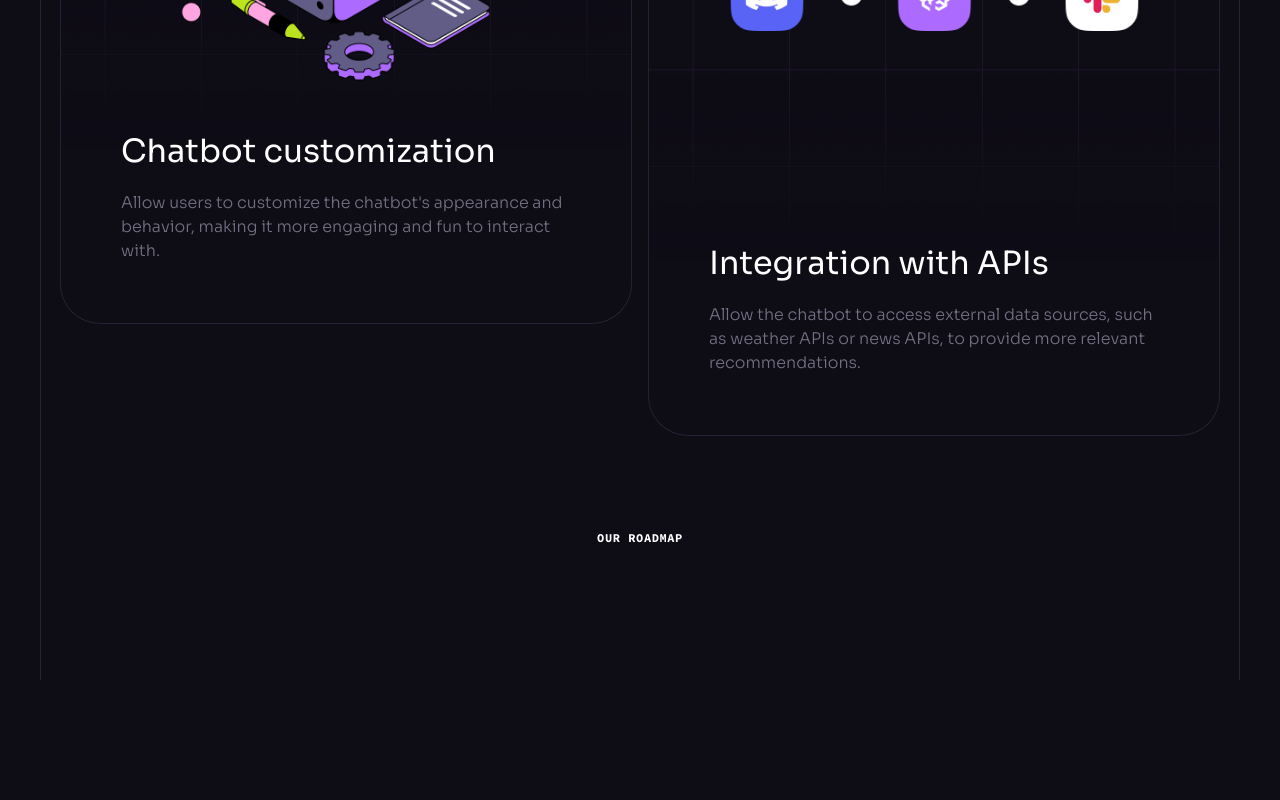
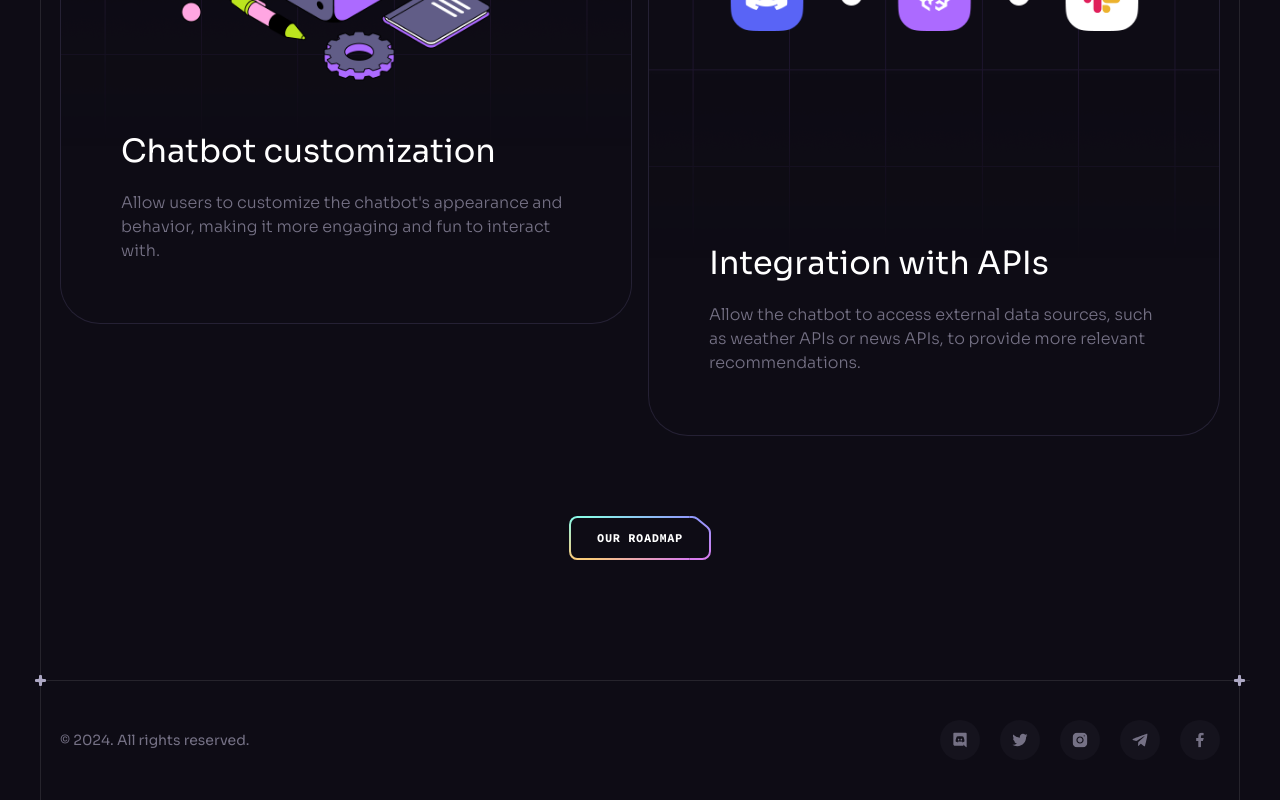
Before and after one commit to AwaisAhmad211/Brainwave, a React (Vite) app: page / in a window 1280 px wide. Shown: the part 8601-9401 px from the top of the page. Before the commit the page ends 9281 px from the top, so only its background shows below. Built offline with nearby package versions, Linux system fonts and the light colour scheme.

Commit message:
Completed

```diff
--- a/src/App.jsx
+++ b/src/App.jsx
@@ -1,6 +1,8 @@
 import Benefits from "./components/Benefits"
+import ButtonGradient from "./assets/svg/ButtonGradient";
 import Button from "./components/Button"
 import Collaboration from "./components/Collaboration"
+import Footer from "./components/Footer"
 import Header from "./components/Header"
 import Hero from "./components/Hero"
 import Pricing from "./components/Pricing"
@@ -19,7 +21,10 @@
       <Services />
       <Pricing />
       <Roadmap />
+      <Footer />
      </div>
+     <ButtonGradient />
+
     </>
   )
 }
--- /dev/null
+++ b/src/components/Footer.jsx
@@ -0,0 +1,30 @@
+import React from "react";
+import Section from "./Section";
+import { socials } from "../constants";
+
+const Footer = () => {
+  return (
+    <Section crosses className="!px-0 !py-10">
+      <div className="container flex sm:justify-between justify-center items-center gap-10 max-sm:flex-col">
+        <p className="caption text-n-4 lg:block">
+          © {new Date().getFullYear()}. All rights reserved.
+        </p>
+
+        <ul className="flex gap-5 flex-wrap">
+          {socials.map((item) => (
+            <a
+              key={item.id}
+              href={item.url}
+              target="_blank"
+              className="flex items-center justify-center w-10 h-10 bg-n-7 rounded-full transition-colors hover:bg-n-6"
+            >
+              <img src={item.iconUrl} width={16} height={16} alt={item.title} />
+            </a>
+          ))}
+        </ul>
+      </div>
+    </Section>
+  );
+};
+
+export default Footer;
```
